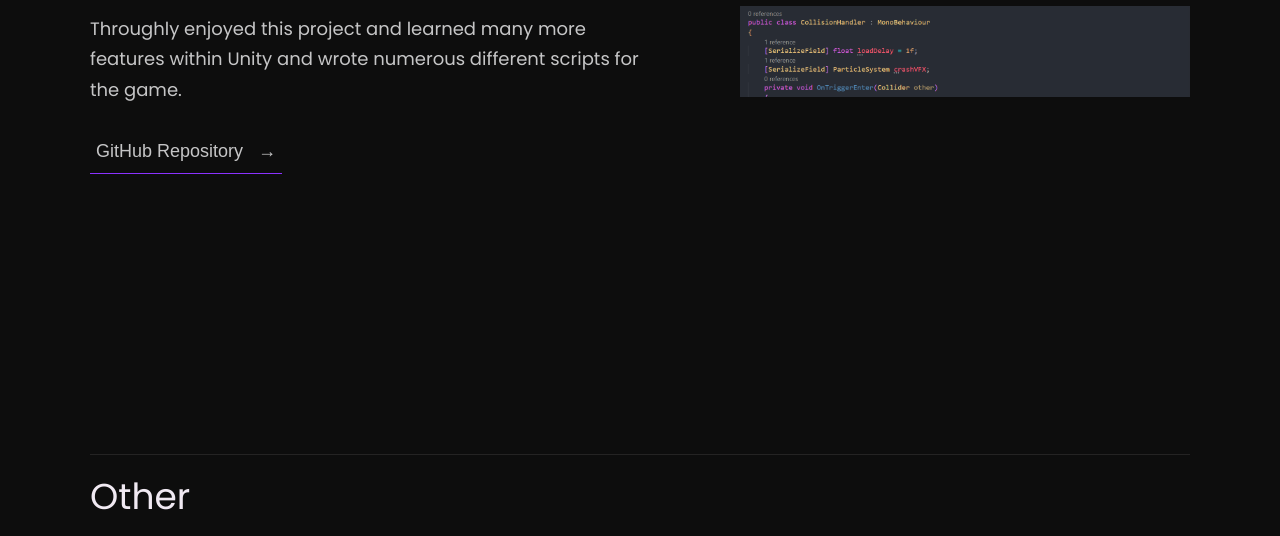
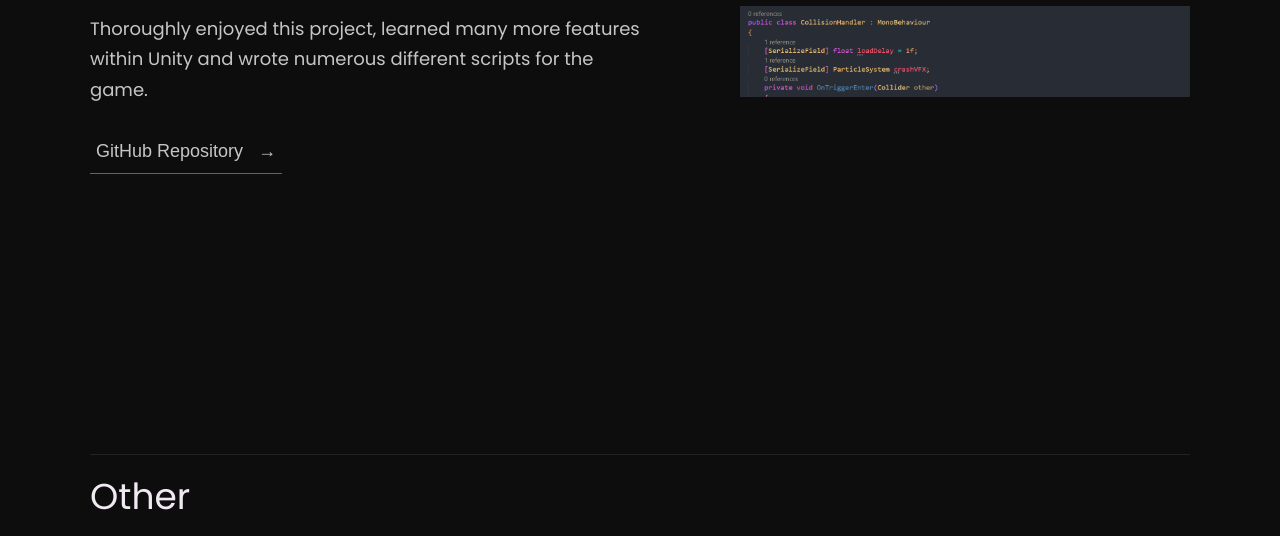
Before and after one commit to seniorbush/game-dev-portfolio, a plain HTML site: page index.html in a window 1280 px wide. Shown: the part 3136-3672 px from the top of the page. Drawn offline with Linux system fonts and the light colour scheme; a script that the page names is missing; a web font is replaced by a local one.

Commit message:
spell check

```diff
--- a/index.html
+++ b/index.html
@@ -184,7 +184,7 @@
                   The player controller for this game was more specific to flight, having to take into considersation the pitch, yaw and roll of the players ship.
                 </p>
                 <p>
-                  Throughly enjoyed this project and learned many more features within Unity and wrote numerous different scripts for the game.
+                  Thoroughly enjoyed this project, learned many more features within Unity and wrote numerous different scripts for the game.
                 </p>
 
                 <div class="work__links">
```
